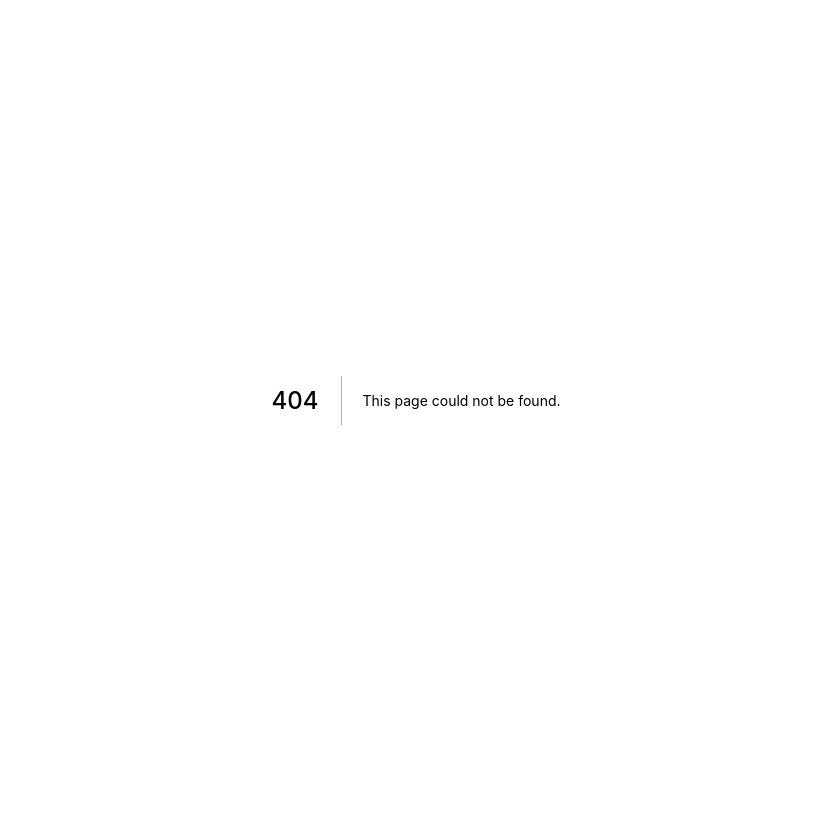
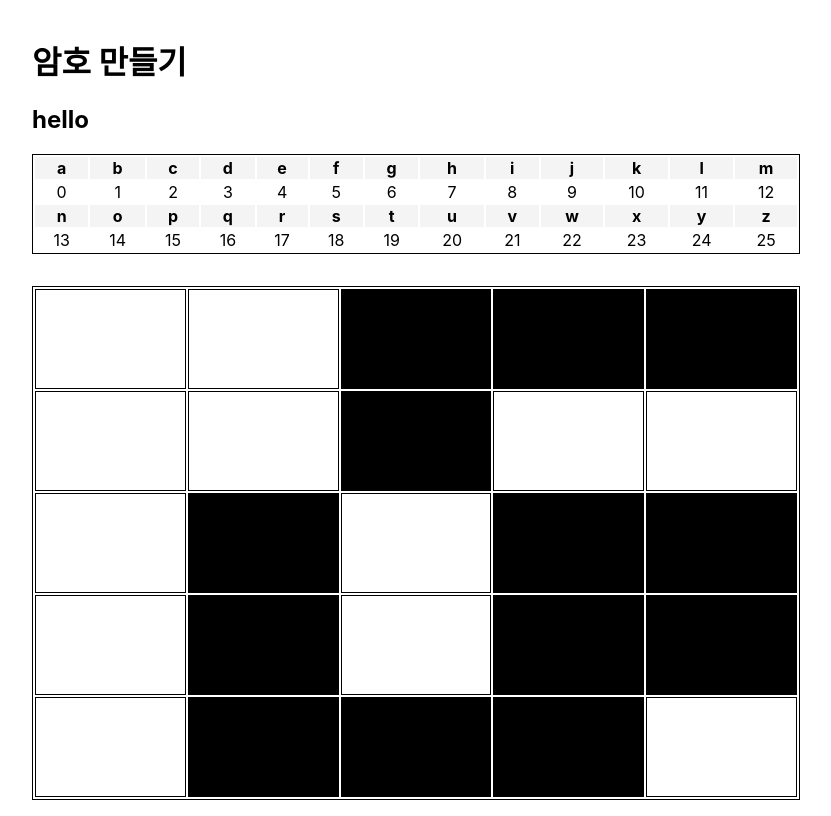
Before and after one commit to rjxjr66/cr02, a Next.js app: page /chapters/02/string in a window 1280 px wide. Before the commit this address had no page. Shown: the whole page, without its empty margins (224-1055 px from the left). Built offline with nearby package versions, Linux system fonts and the light colour scheme.

Commit message:
암호 만들기

```diff
--- a/pages/chapters/01/index.tsx
+++ b/pages/chapters/02/index.tsx
@@ -1,13 +1,13 @@
 import Head from 'next/head'
 
-export default function Chapter5() {
+export default function Chapter2() {
     return (
         <div className="container">
             <Head>
-                <title>컴퓨터과학 시작하기</title>
+                <title>데이터로 표현하기</title>
             </Head>
             <ul className="index">
-                <a href="01/basket"><li>공 옮기기</li></a>
+                <a href="02/string"><li>암호 만들기</li></a>
             </ul>
         </div>
     )
--- /dev/null
+++ b/pages/chapters/02/string.tsx
@@ -0,0 +1,150 @@
+import Head from "next/head";
+import React, { useState } from "react";
+
+const StringEncoder: React.FC = () => {
+  const [state, setState] = useState({
+    code: [
+      [false, false, true, true, true],
+      [false, false, true, false, false],
+      [false, true, false, true, true],
+      [false, true, false, true, true],
+      [false, true, true, true, false],
+    ],
+    decoded: "hello",
+  });
+
+  const toggle = (row, col) => {
+    state.code[row][col] = !state.code[row][col];
+    setState({
+      decoded: decode(),
+      code: [...state.code],
+    });
+  };
+
+  const decode = () => {
+    return state.code
+      .map((row) => {
+        return String.fromCharCode(
+          row
+            .map((col, index) => (col ? 2 ** (4 - index) : 0))
+            .reduce((prev, cur) => prev + cur, 0) + "a".charCodeAt(0)
+        );
+      })
+      .join("");
+  };
+
+  return (
+    <div className="container">
+      <Head>
+        <title>데이터로 표현하기 / 암호 만들기</title>
+      </Head>
+      <h1>암호 만들기</h1>
+      <style jsx>{`
+        td {
+          background: transparent;
+          text-align: center;
+        }
+
+        .map-table tr:nth-child(odd) {
+          background: #f4f4f4;
+          font-weight: bold;
+        }
+
+        .code-table {
+          margin-top: 32px;
+        }
+
+        .code-table td {
+          border: 1px solid;
+          height: 100px;
+        }
+
+        .code-table td.active {
+          background: black;
+        }
+      `}</style>
+      <h2>{state.decoded}</h2>
+      <table className="map-table">
+        <tbody>
+          <tr>
+            <td>a</td>
+            <td>b</td>
+            <td>c</td>
+            <td>d</td>
+            <td>e</td>
+            <td>f</td>
+            <td>g</td>
+            <td>h</td>
+            <td>i</td>
+            <td>j</td>
+            <td>k</td>
+            <td>l</td>
+            <td>m</td>
+          </tr>
+          <tr>
+            <td>0</td>
+            <td>1</td>
+            <td>2</td>
+            <td>3</td>
+            <td>4</td>
+            <td>5</td>
+            <td>6</td>
+            <td>7</td>
+            <td>8</td>
+            <td>9</td>
+            <td>10</td>
+            <td>11</td>
+            <td>12</td>
+          </tr>
+          <tr>
+            <td>n</td>
+            <td>o</td>
+            <td>p</td>
+            <td>q</td>
+            <td>r</td>
+            <td>s</td>
+            <td>t</td>
+            <td>u</td>
+            <td>v</td>
+            <td>w</td>
+            <td>x</td>
+            <td>y</td>
+            <td>z</td>
+          </tr>
+          <tr>
+            <td>13</td>
+            <td>14</td>
+            <td>15</td>
+            <td>16</td>
+            <td>17</td>
+            <td>18</td>
+            <td>19</td>
+            <td>20</td>
+            <td>21</td>
+            <td>22</td>
+            <td>23</td>
+            <td>24</td>
+            <td>25</td>
+          </tr>
+        </tbody>
+      </table>
+      <table className="code-table">
+        <tbody>
+          {state.code.map((row, rowIndex) => (
+            <tr key={rowIndex}>
+              {row.map((col, colIndex) => (
+                <td
+                  key={colIndex}
+                  className={col ? "active" : ""}
+                  onClick={() => toggle(rowIndex, colIndex)}
+                ></td>
+              ))}
+            </tr>
+          ))}
+        </tbody>
+      </table>
+    </div>
+  );
+};
+
+export default StringEncoder;
```
Also changed, not shown: pages/index.tsx (+7 -0 lines).
